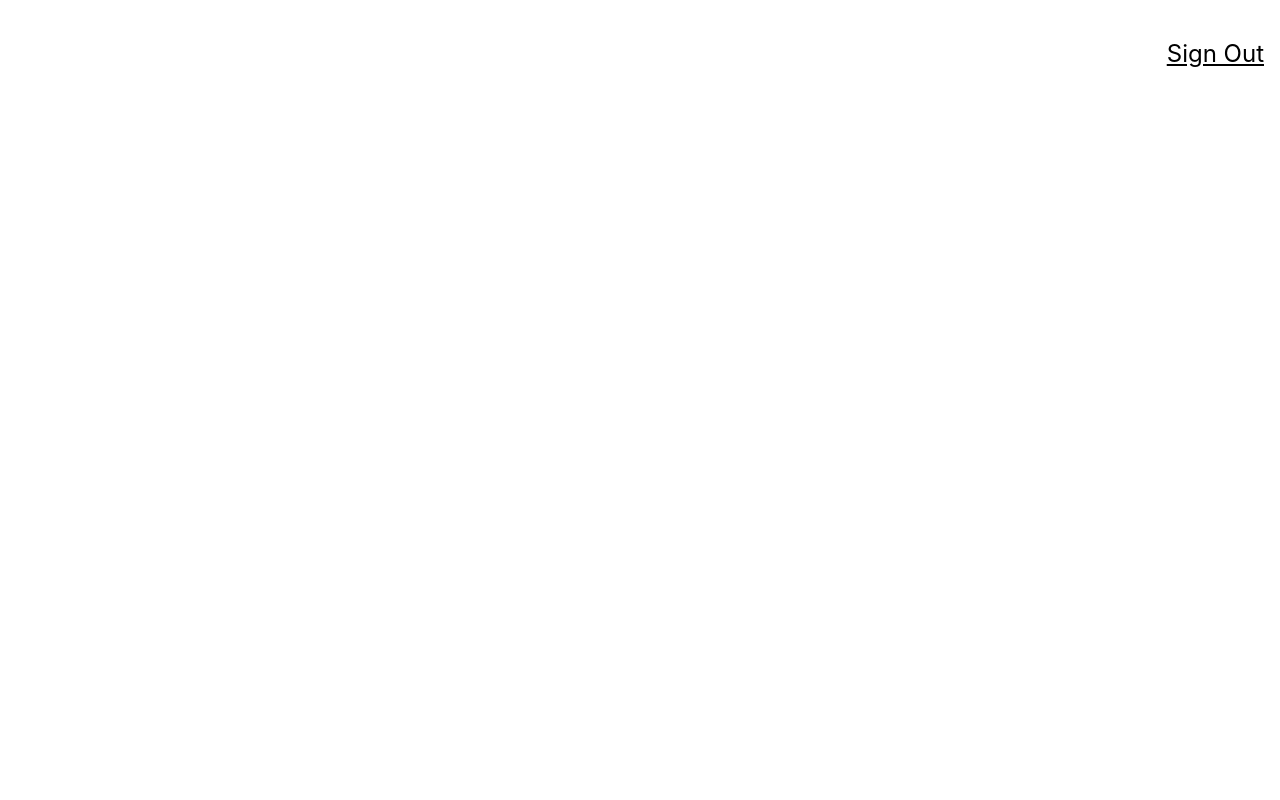
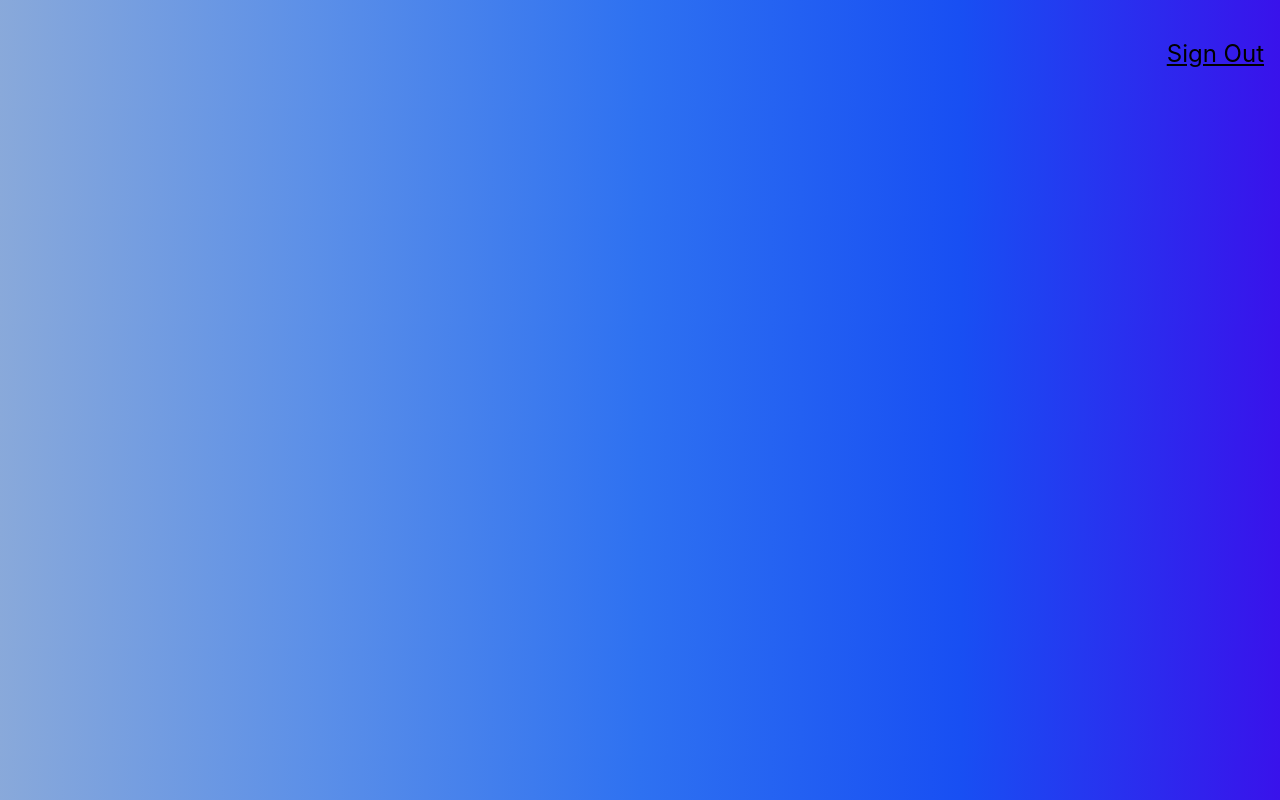
Before and after one commit to ZakLaughton/face-recognition, a React (Create React App) app: page / in a window 1280 px wide. Built offline with nearby package versions, Linux system fonts and the light colour scheme.

Commit message:
Add background gradient

```diff
--- a/src/index.css
+++ b/src/index.css
@@ -6,6 +6,7 @@ body {
     sans-serif;
   -webkit-font-smoothing: antialiased;
   -moz-osx-font-smoothing: grayscale;
+  background: linear-gradient(89deg, #89a9da, #5b8fe8, #2e71f1, #184ff3, #3912eb);
 }
 
 code {
```
